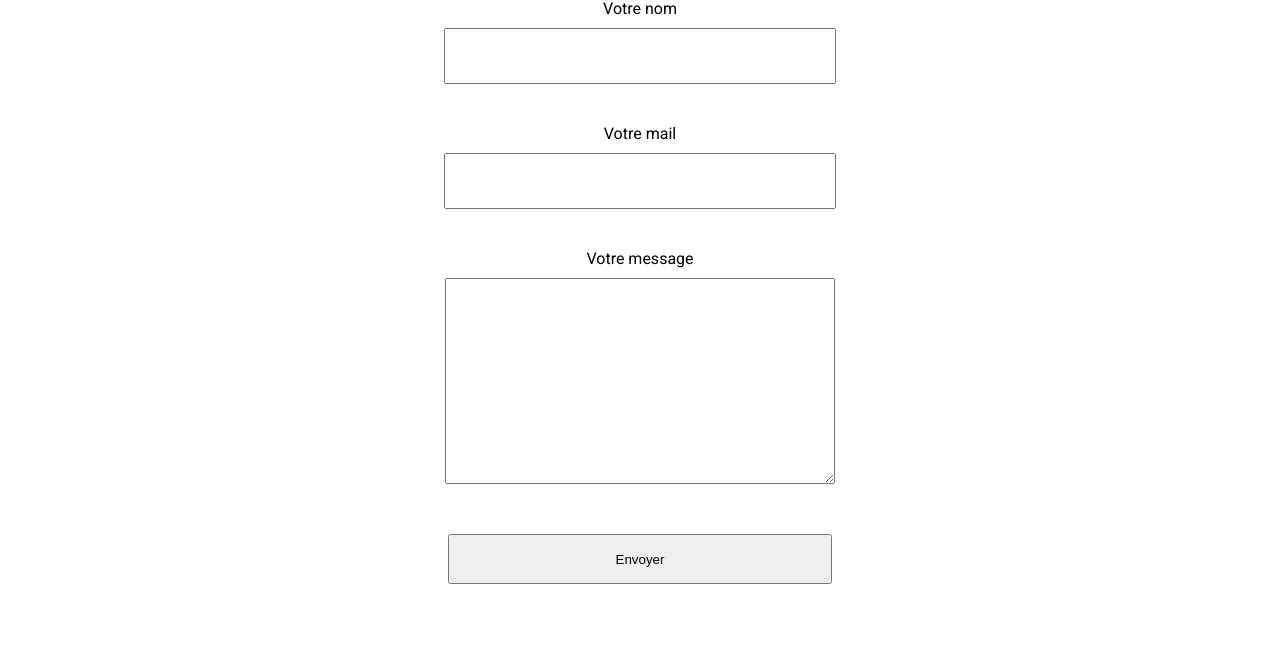
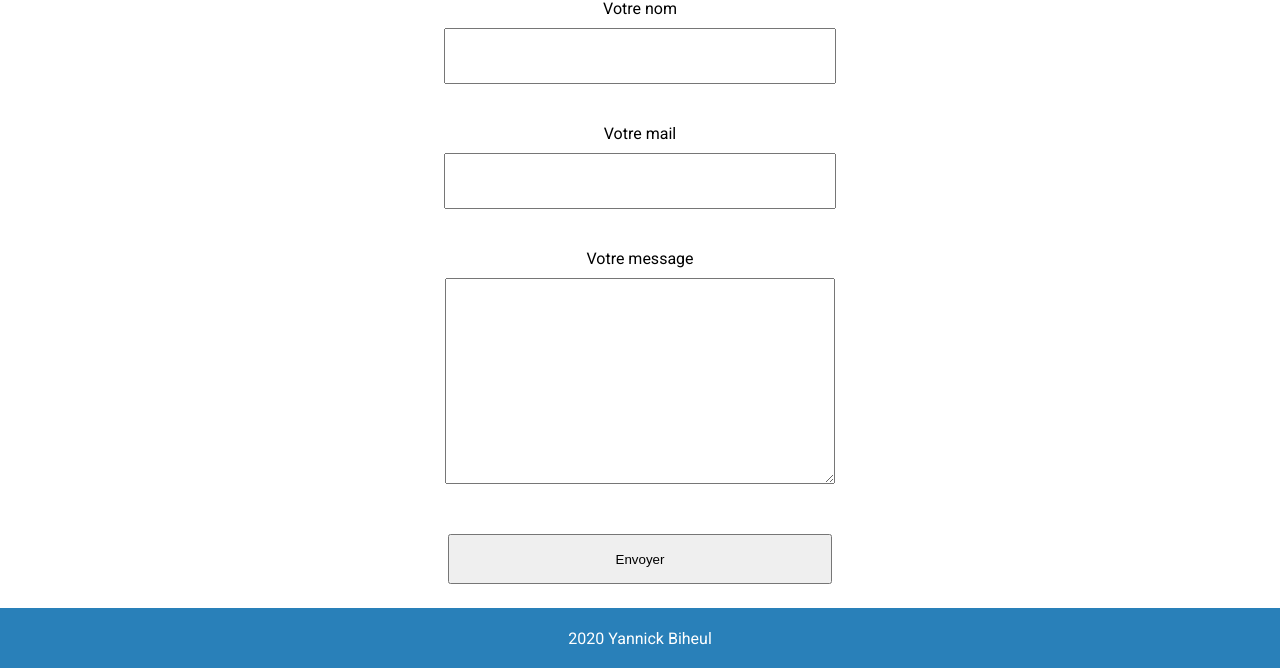
Before and after one commit to yannickbiheul/projet1, a PHP site: page / in a window 1280 px wide. Shown: the part 2192-2860 px from the top of the page. Before the commit the page ends 2776 px from the top, so only its background shows below. Run offline with PHP 8.4, Linux system fonts and the light colour scheme.

Commit message:
Ajout du Footer

```diff
--- /dev/null
+++ b/footer.php
@@ -0,0 +1,10 @@
+<footer style="
+    display: flex;
+    justify-content: center;
+    align-items: center;
+    height: 60px;
+    color: #fff;
+    background-color: var(--bleu2);
+    ">
+    <p>2020 Yannick Biheul</p>
+</footer>
--- a/header.php
+++ b/header.php
@@ -1,6 +1,7 @@
 <header>
     <div class="headerTitle">
-        <a href="#accueil">Yannick Biheul</a>
+        <a href="#accueil">
+            Yannick Biheul</a>
     </div>
     <nav>
         <a href="#apropos">À Propos</a>
--- a/index.php
+++ b/index.php
@@ -102,5 +102,7 @@
 
     </main>
 
+    <?php include('footer.php'); ?>
+
 </body>
 </html>
--- a/style.css
+++ b/style.css
@@ -23,7 +23,6 @@ header {
     align-items: center;
     color: #fff;
 }
-/* HEADERTITLE */
 .headerTitle {
     width: 20%;
 }
@@ -35,7 +34,6 @@ header {
     color: #fff;
     text-shadow: 1px 1px 20px #000;
 }
-/* NAV */
 nav {
     width: 80%;
     display: flex;
@@ -237,6 +235,19 @@ nav>a:hover {
 }
 
 
+
+                                        /* FOOTER */
+footer {
+    display: flex;
+    justify-content: center;
+    align-items: center;
+    height: 60px;
+    color: #fff;
+    background-color: var(--bleu2);
+}
+
+
+
                                         /* CIBLE.PHP */
 .containerCible {
     width: 100vw;
```
Also changed, not shown: README.md. Lines whose indentation alone changed are shown as unchanged.
